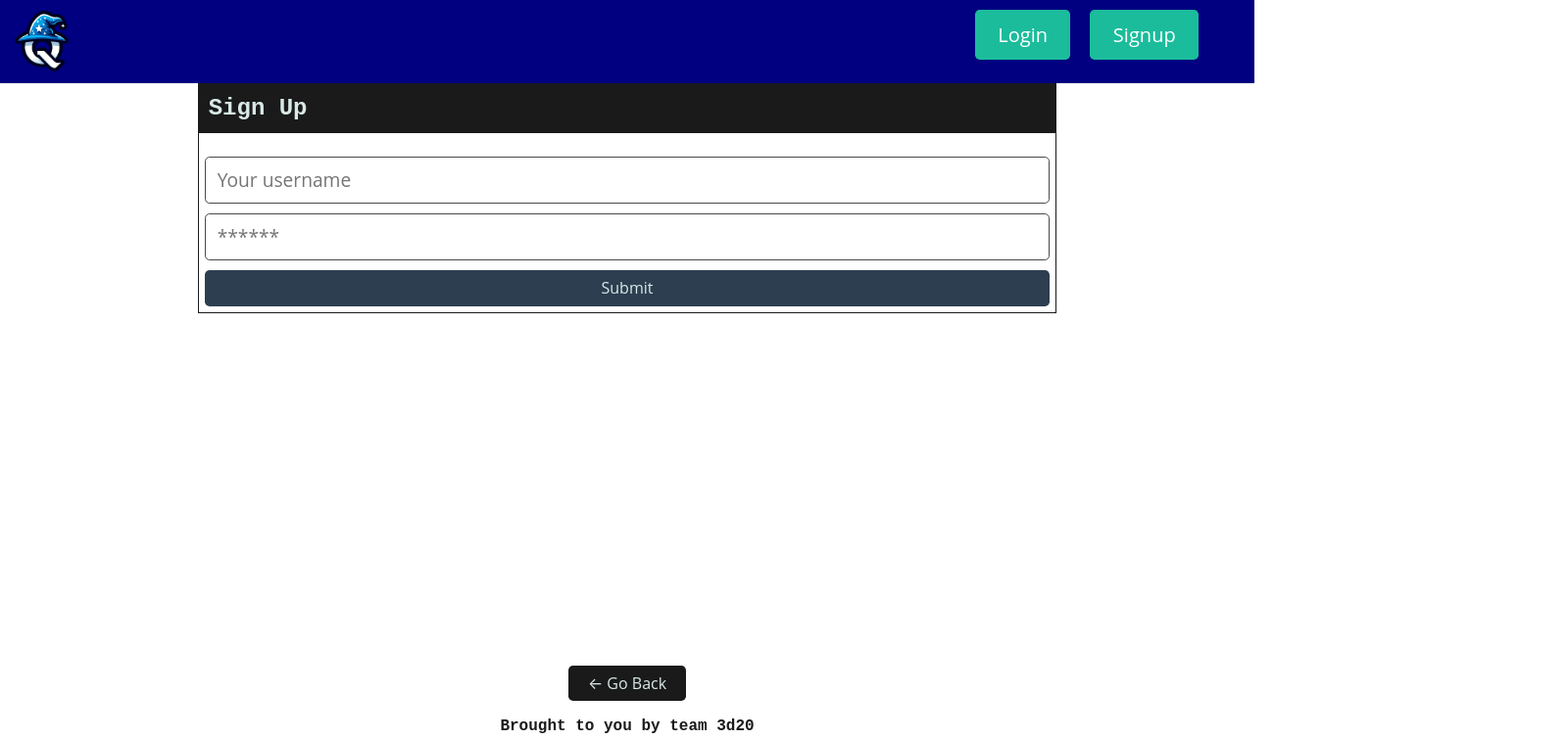
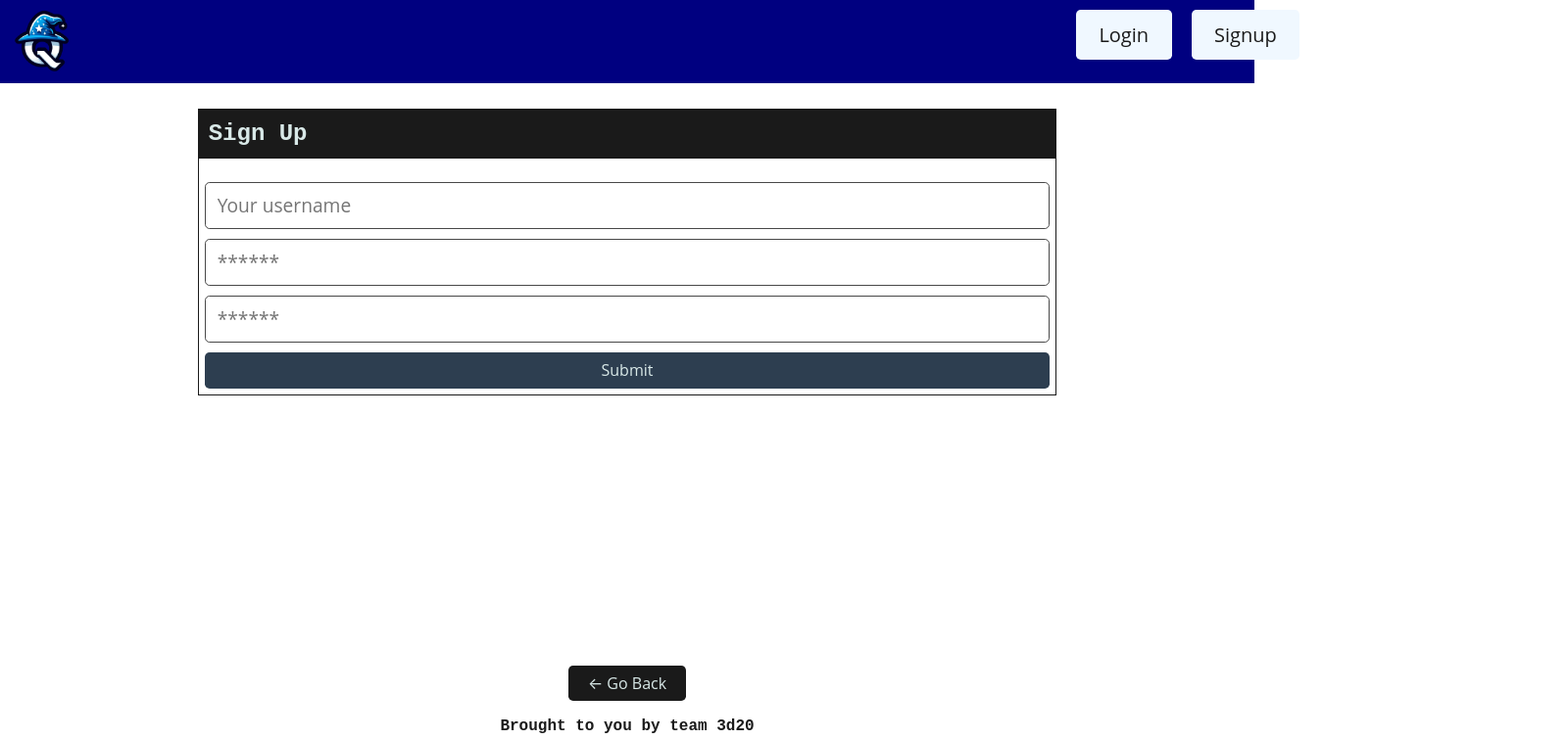
Before and after one commit to AlexLenson/Quizardly, a React (Vite) app in the folder client/: page /signup in a window 1280 px wide. Shown: the top 756 px of the page at 98% size, 1600 px wide, since content can reach past the window. Built offline with nearby package versions, Linux system fonts and the light colour scheme.

Commit message:
styling and some other bugfixing

```diff
--- a/client/src/components/Carousels/CategoryCarousel.jsx
+++ b/client/src/components/Carousels/CategoryCarousel.jsx
@@ -20,7 +20,7 @@ const CategoryCarousel = ({ images =[],categories ,quizIds, quizArray}) => {
     >
       {images.map((image, index) => (
         <div key={index} className="carousel-image-container">
-        <a href={`/quiz/${quizIds[index]}`}> <img src={`../../${image}`} alt={`slide ${index}`} className="carousel-image" /> </a>
+        <a href={`/quiz/${quizIds[index]}`}> <img src={`@${image}`} alt={`slide ${index}`} className="carousel-image" /> </a>
         <div className="carousel-text"> <p>{`${quizArray[index].title}`}</p> </div>
         </div>
       ))}
--- a/client/src/components/Header/NavBar.css
+++ b/client/src/components/Header/NavBar.css
@@ -2,14 +2,24 @@ header {
     background-color: navy;
     display: flex;
     align-items: flex-end;
+    flex-wrap: wrap;
 
 }
+
+nav{
+    display: flex;
+}
+
+.btn{
+    background-color: aliceblue;
+}
 .navEl {
+    position: absolute;
+    left: 25%;
     display: flex;
     align-items: center;
-    justify-content: center;
+    justify-content: flex-start;
     color: white;
-    position: fixed;
     top: 0;
 
     width: 100%;
--- a/client/src/components/Header/index.jsx
+++ b/client/src/components/Header/index.jsx
@@ -11,7 +11,7 @@ const Header = () => {
   };
   return (
     <header>
-
+        <nav>
         <div>
 
         <a id="navLogo" href="/"><img src={Quizardly} className="q-logo" height="85px" /></a>
@@ -20,13 +20,13 @@ const Header = () => {
         <div>
           {Auth.loggedIn() ? (
             <div class="navEl">
-              <Link to="/create"><button className="btn btn-lg btn-info m-2">
+              <Link to="/create"><button className="btn btn-lg m-2">
               Create Quiz</button>
               <Link className="btn btn-lg btn-info m-2" to="/me">
                 {/* Run the getProfile() method to get access to the unencrypted token value in order to retrieve the user's username  */}
                 {Auth.getProfile().authenticatedPerson.username}'s profile
               </Link>
-              <button className="btn btn-lg btn-info m-2" onClick={logout}>
+              <button className="btn btn-lg  m-2" onClick={logout}>
                 Logout
               </button>
               </Link>
@@ -34,17 +34,18 @@ const Header = () => {
           ) : (
             <>
             <div className="navEl">
-              <Link to="/login"><button className="btn btn-lg btn-info m-2">
+              <Link to="/login"><button className="btn btn-lg m-2">
                 Login </button>
               </Link>
               <Link to="/signup" >
-                <button className="btn btn-lg btn-info m-2">
+                <button className="btn btn-lg  m-2">
                 Signup </button>
               </Link>
               </div>
             </>
           )}
         </div>
+</nav>
     </header>
   );
 };
--- a/client/src/pages/Login.jsx
+++ b/client/src/pages/Login.jsx
@@ -41,7 +41,7 @@ const Login = (props) => {
   };
 
   return (
-    <main className="flex-row justify-center mb-4">
+    <main className="flex-row justify-center mt-5 mb-4">
       <div className="col-12 col-lg-10">
         <div className="card">
           <h4 className="card-header bg-dark text-light p-2">Login</h4>
--- a/client/src/pages/Quiz.jsx
+++ b/client/src/pages/Quiz.jsx
@@ -81,41 +81,53 @@ const Quiz = () => {
   }
 
   return (
-    <div className="quiz-container">
+    <div className="quiz-container mt-5 p-2" style={{
+            border: "2px solid #1a1a1a",
+            top: '20%',
+            'border-radius': 8,
+
+            }}>
       {loading ? ( // Check if data is still loading
       <p>Loading...</p>
     ) :showScore ? (
-        <div className="result-container">
+        <div className="result-container" >
           <h2>Your Score: {score}</h2>
             <h3>This quiz was made by: <a href={`../profile/${quiz.createdBy._id}`}>{quiz.createdBy.username}</a></h3>
         </div>
       ) : (
-        <div className="my-3">
+        <div className="my-3" style={{
+          fontFamily: 'Helvetica',
+        }}>
           {quiz && quiz.title ? ( // Check if quiz and its title exist
-          <h3 className="card-header bg-dark text-light p-2 m-0 ">{quiz.title}</h3>
+          <h3 className="card-header bg-dark text-white p-5 m-0 " style={{fontSize: "2.5rem", 'border-radius': 8,}} >{quiz.title}</h3>
         ) : (
           <p>No quiz title available</p>
         )}
-          <div className="bg-light py-4">
+          <div className=" py-4">
             <blockquote
               className="p-4"
               style={{
-                fontSize: "1.5rem",
+                fontSize: "2.5rem",
                 fontStyle: "italic",
-                border: "2px dotted #1a1a1a",
+                border: "2px solid #1a1a1a",
                 lineHeight: 1.5,
+                'border-radius': 8,
               }}
             >
               {quiz.questions[currentQuestion].question}
             </blockquote>
           </div>
-          <div className="m-3 p-4" style={{ border: "1px dotted #1a1a1a" }}>
+          <div className="m-3 p-4" style={{
+            border: "2px solid #1a1a1a",
+            'border-radius': 8,
+            }}>
             <ul>
               {multipleChoice(currentQuestion).map((answer, index) => (
                 <li key={index} style={{
                   'margin':15,
                   'list-style': 'none'}}>
                   <button key={index} style={{
+                    fontSize: "2rem",
                     'border-radius': 8,
                     'justify': 'center',
                     'width': 150,
--- a/client/src/pages/Signup.jsx
+++ b/client/src/pages/Signup.jsx
@@ -10,7 +10,9 @@ const Signup = () => {
   const [formState, setFormState] = useState({
     username: '',
     password: '',
+    password2: '',
   });
+  const [errorMessage,setErrorMessage]=useState('');
   const [addUser, { error, data }] = useMutation(ADD_USER);
 
   const handleChange = (event) => {
@@ -25,7 +27,9 @@ const Signup = () => {
   const handleFormSubmit = async (event) => {
     event.preventDefault();
     console.log(formState);
-
+    if(password!=password2){
+      return;
+    }
     try {
       const { data } = await addUser({
         variables: { ...formState },
@@ -38,7 +42,7 @@ const Signup = () => {
   };
 
   return (
-    <main className="flex-row justify-center mb-4">
+    <main className="flex-row justify-center mt-5 mb-4">
       <div className="col-12 col-lg-10">
         <div className="card">
           <h4 className="card-header bg-dark text-light p-2">Sign Up</h4>
@@ -66,6 +70,14 @@ const Signup = () => {
                   value={formState.password}
                   onChange={handleChange}
                 />
+                <input
+                  className="form-input"
+                  placeholder="******"
+                  name="password2"
+                  type="password"
+                  value={formState.password2}
+                  onChange={handleChange}
+                />
                 <button
                   className="btn btn-block btn-primary"
                   style={{ cursor: 'pointer' }}
--- a/client/vite.config.js
+++ b/client/vite.config.js
@@ -1,5 +1,5 @@
-import { defineConfig } from 'vite'
-import react from '@vitejs/plugin-react'
+import { defineConfig } from 'vite';
+import react from '@vitejs/plugin-react';
 
 // https://vitejs.dev/config/
 export default defineConfig({
@@ -10,9 +10,10 @@ export default defineConfig({
     proxy: {
       '/graphql': {
         target: 'http://localhost:3001',
+        changeOrigin: true,
         secure: false,
-        changeOrigin: true
-      }
-    }
-  }
-})
+      },
+    },
+  },
+  resolve: { alias: [{ find: '@assets', replacement: '/src/assets' }] },
+});
```
Also changed, not shown: client/src/pages/Home.jsx (+13 -13 lines), client/src/pages/Profile.jsx (+13 -13 lines).
